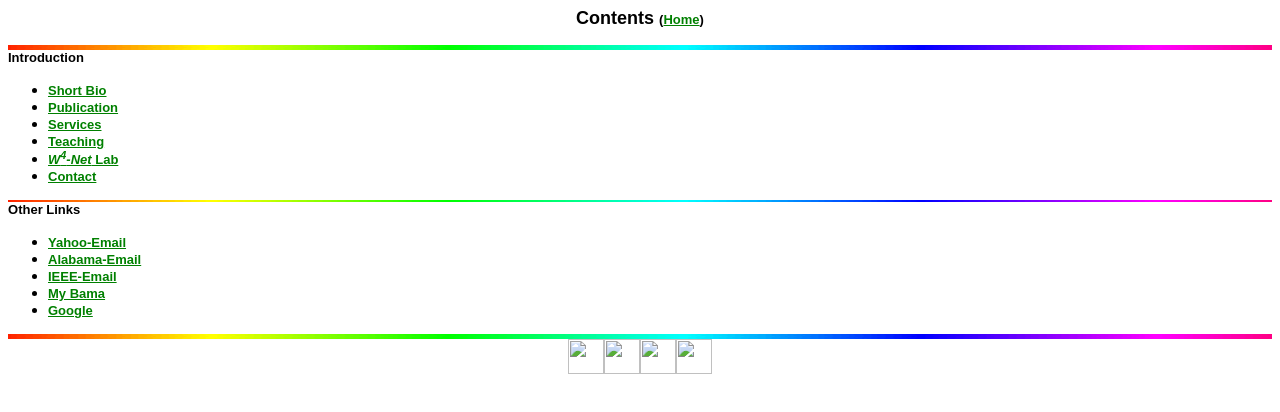
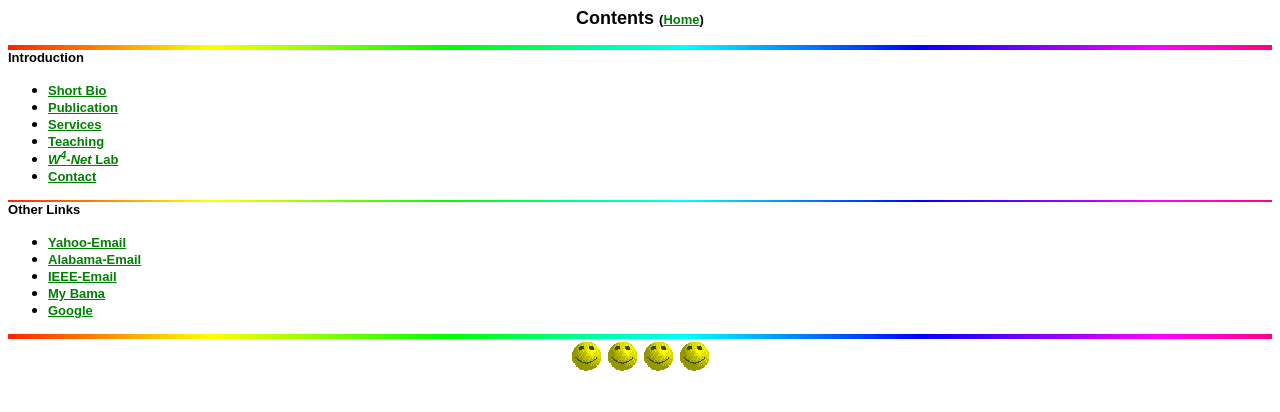
Before and after one commit to yangxiao-cs/yangxiao-cs.github.io, a plain HTML site: page Contents.html in a window 1280 px wide. Drawn offline with Linux system fonts and the light colour scheme; files whose address does not match are found by name.

Commit message:
Add files via upload

```diff
--- a/Contents.html
+++ b/Contents.html
@@ -80,13 +80,13 @@ Introduction</font></b></dt>
 <font size="2"><IMG SRC="images/rainb1.gif" WIDTH="100%" HEIGHT="5"
  SGI_SRC="images/rainb1.gif">
 <IMG
- SRC="images/smile.gif"
- SGI_SRC="images/smile.gif" width="36" height="35"><IMG
- SRC="images/smile.gif"
- SGI_SRC="images/smile.gif" width="36" height="35"><IMG
- SRC="images/smile.gif"
- SGI_SRC="images/smile.gif" width="36" height="35"><IMG
- SRC="images/smile.gif"
- SGI_SRC="images/smile.gif" width="36" height="35"> </font></P>
+ SRC="smile.gif"
+ SGI_SRC="images/smile.gif"><IMG
+ SRC="smile.gif"
+ SGI_SRC="images/smile.gif"><IMG
+ SRC="smile.gif"
+ SGI_SRC="images/smile.gif"><IMG
+ SRC="smile.gif"
+ SGI_SRC="images/smile.gif"></font></P>
 </CENTER></BODY>
 </HTML>
```
Also changed, not shown: smile.gif (added).
